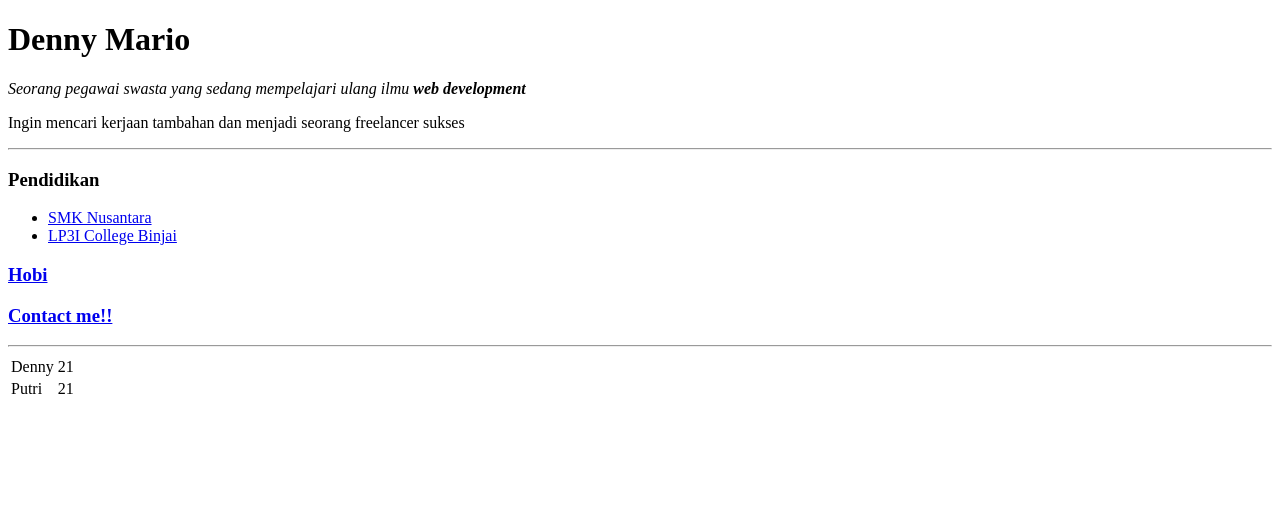
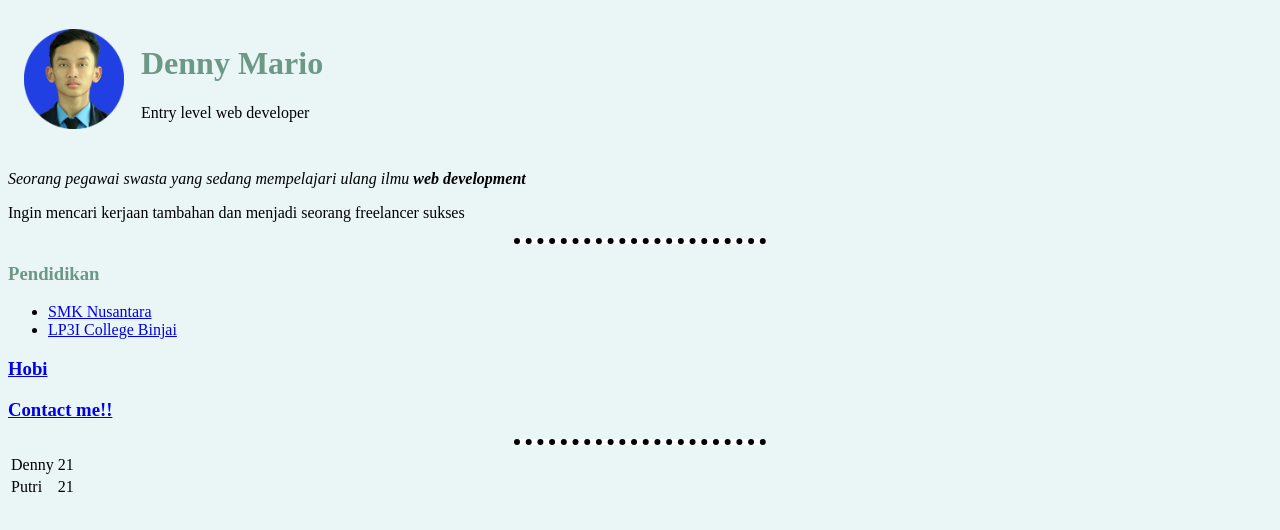
Before and after one commit to dennymario/CV, a plain HTML site: page index.html in a window 1280 px wide. Drawn offline with Linux system fonts and the light colour scheme.

Commit message:
Add files via upload

```diff
--- /dev/null
+++ b/css/master.css
@@ -0,0 +1,16 @@
+body{
+  background-color:#EAF6F6;
+}
+hr{
+  background-color: white;
+  width: 20%;
+  border-style:none;
+  border-top-style: dotted;
+  border-width: 6px;
+}
+h1{
+    color:#6D9886;
+}
+h3{
+    color:#6D9886;
+}
--- a/index.html
+++ b/index.html
@@ -5,10 +5,20 @@
   <meta charset="utf-8">
   <meta name="Website" content="Denny Mario Personal site">
   <title>Denny Mario Personal Site</title>
+<link rel="stylesheet" href="css/master.css">
 </head>
+<body>
+  <table cellspacing="15">
+    <tr>
+      <td><img src="img\denny-mario.png" alt="" height="100px" width="100px"></td>
+      <td><h1>Denny Mario</h1>
+  <p>Entry level web developer</p>
+      </td>
+    </tr>
 
-<body>
-  <h1>Denny Mario</h1>
+  </table>
+
+
   <p><em>Seorang pegawai swasta yang sedang mempelajari ulang ilmu <strong> web development</strong></em></p>
   <p>Ingin mencari kerjaan tambahan dan menjadi seorang freelancer sukses</p>
   <hr>
```
Also changed, not shown: contact.html (+3 -1 lines), hobi.html (+1 -0 lines), img/denny-mario.png (added).
